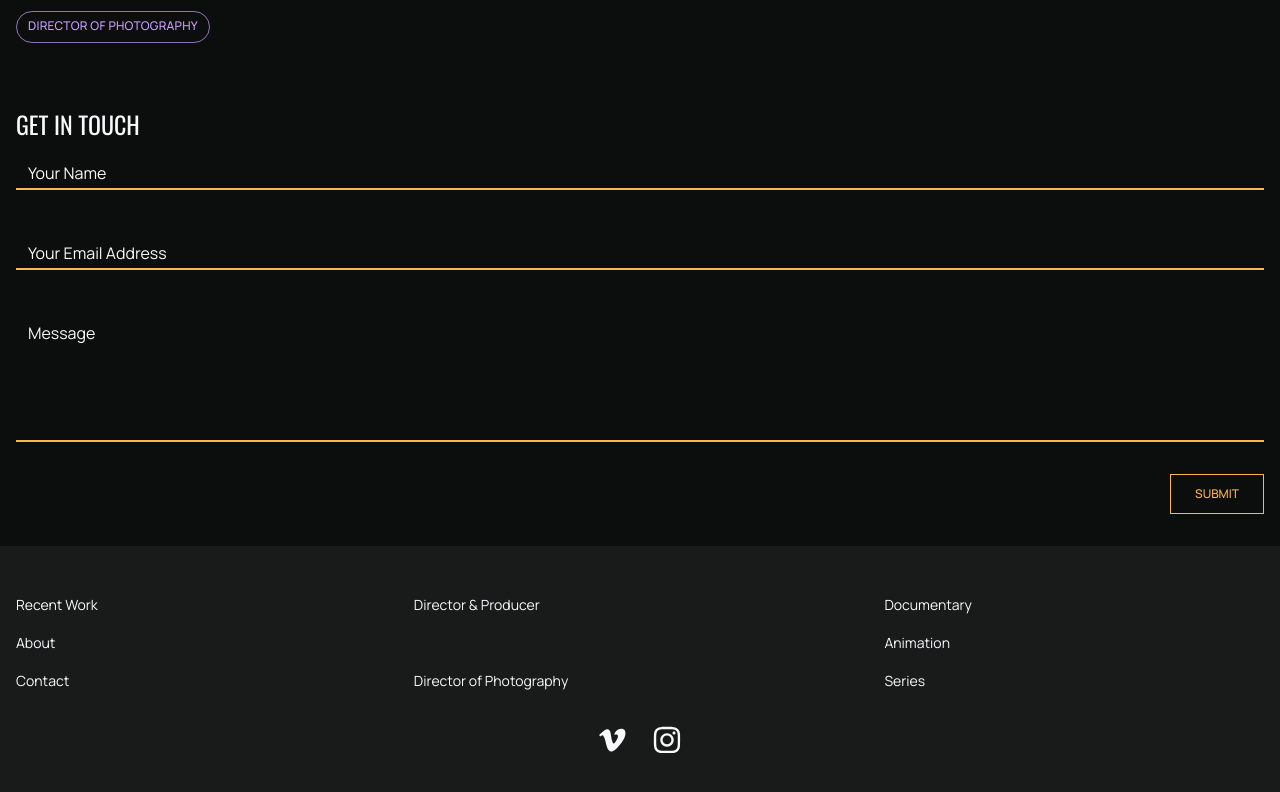
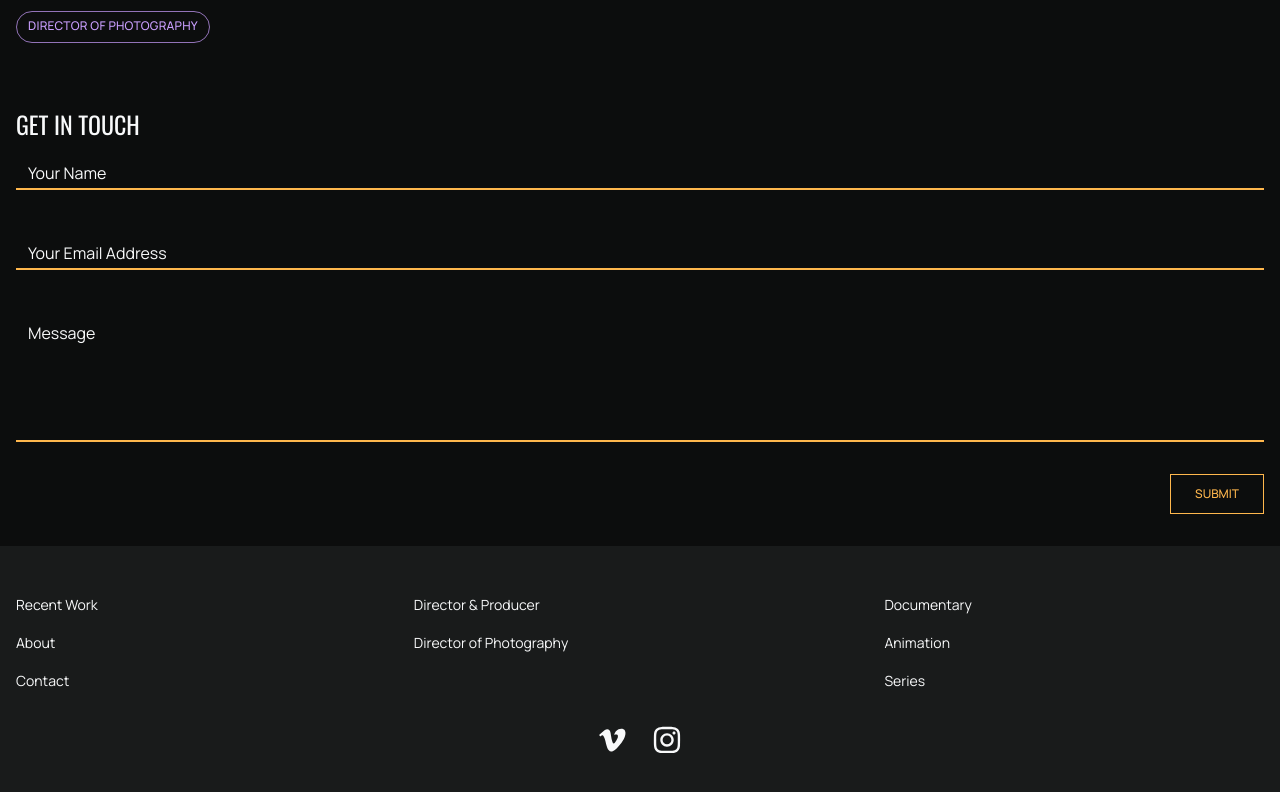
Before and after one commit to mwkwsd/sensensomething, a React (Create React App) app: page / in a window 1280 px wide. Shown: the part 2803-3595 px from the top of the page. Built offline with nearby package versions, Linux system fonts and the light colour scheme.

Commit message:
Changed flex from 'space-between' to 'flex-start'

```diff
--- a/src/components/molecules/footer/FooterLinks.tsx
+++ b/src/components/molecules/footer/FooterLinks.tsx
@@ -7,7 +7,7 @@ type FooterLinksProps = {
 
 export function FooterLinks({ items }: FooterLinksProps) {
   return (
-    <Stack flexDirection="column" flexGrow={1} justifyContent="space-between">
+    <Stack flexDirection="column" flexGrow={1} justifyContent="flex-start">
       {items.map(item => (
         <Link key={`${item.label}-footer-nav`} to={item.link}>
           <Typography
```
